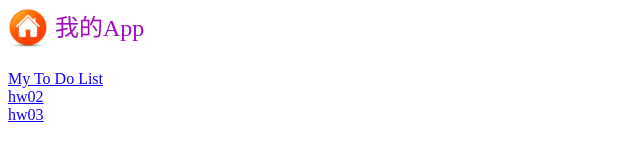
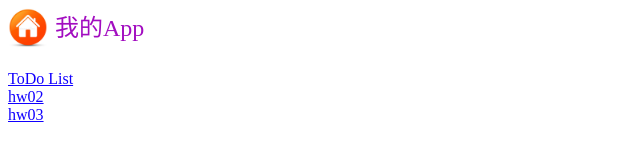
Before and after one commit to johnny-walker/hw01, a website: page index.html in a window 1280 px wide. Shown: the full height of the page, 0-640 px from the left. Drawn offline with Linux system fonts and the light colour scheme.

Commit message:
layout update

```diff
--- a/index.html
+++ b/index.html
@@ -11,7 +11,7 @@
   </div>  <br>
 
   <nav>
-    <a href="/todo/"> My To Do List</a> <br>
+    <a href="/todo/"> ToDo List</a> <br>
     <a href="/hw02/"> hw02 </a> <br>
     <a href="/hw03/"> hw03 </a> <br>
   </nav>
--- a/src/todo.js
+++ b/src/todo.js
@@ -16,7 +16,7 @@
     var close = document.getElementsByClassName("close");
     var i;
     for (i = 0; i < close.length; i++) {
-    close[i].onclick = function() {
+        close[i].onclick = function () {
             var div = this.parentElement;
             div.style.display = "none";
         }
@@ -24,7 +24,7 @@
     // Add a "checked" symbol when clicking on a list item
     var list = document.querySelector('ul');
     if (list != null) {
-        list.addEventListener('click', function(ev) {
+        list.addEventListener('click', function (ev) {
             if (ev.target.tagName === 'LI') {
                 ev.target.classList.toggle('checked');
             }
@@ -54,7 +54,7 @@
     li.appendChild(span);
 
     for (i = 0; i < close.length; i++) {
-    close[i].onclick = function() {
+        close[i].onclick = function () {
             var div = this.parentElement;
             div.style.display = "none";
         }
```
Also changed, not shown: src/todo.html (indentation only). Lines whose indentation alone changed are shown as unchanged.
